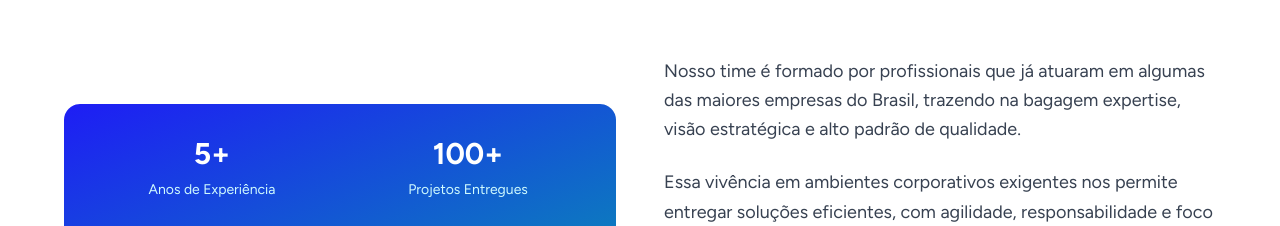
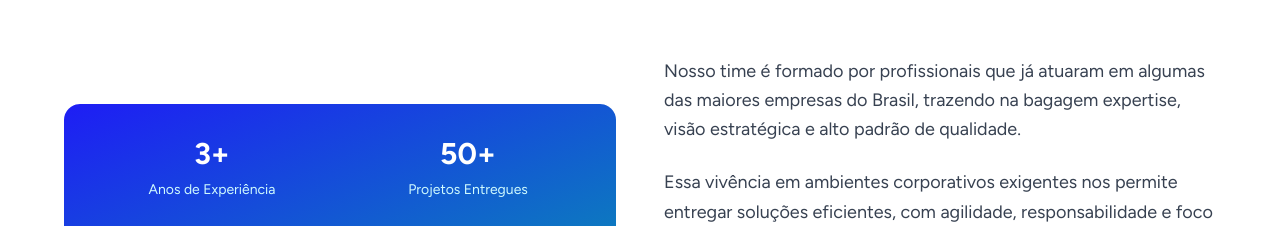
Before and after one commit to netunonetworking/netuno, a React (Vite) app: page /quem-somos in a window 1280 px wide. Shown: the part 1420-1646 px from the top of the page. Built offline with nearby package versions, Linux system fonts and the light colour scheme.

Commit message:
chore: quem somos update

```diff
--- a/client/global.css
+++ b/client/global.css
@@ -1,5 +1,5 @@
-@import url('https://fonts.googleapis.com/css2?family=Figtree:wght@300;400;500;600;700;800;900&display=swap');
-@import url('https://fonts.googleapis.com/css2?family=Poppins:wght@300;400;500;600;700;800;900&display=swap');
+@import url("https://fonts.googleapis.com/css2?family=Figtree:wght@300;400;500;600;700;800;900&display=swap");
+@import url("https://fonts.googleapis.com/css2?family=Figtree:wght@300;400;500;600;700;800;900&display=swap");
 
 @tailwind base;
 @tailwind components;
--- a/client/pages/quem-somos.tsx
+++ b/client/pages/quem-somos.tsx
@@ -108,13 +108,13 @@ const QuemSomos: React.FC = () => {
               <div className="bg-gradient-to-br from-[#1E1DF5] to-cyan-600 rounded-2xl p-8 text-white">
                 <div className="grid grid-cols-2 gap-6">
                   <div className="text-center">
-                    <div className="text-3xl font-bold mb-2">5+</div>
+                    <div className="text-3xl font-bold mb-2">3+</div>
                     <div className="text-cyan-100 text-sm">
                       Anos de Experiência
                     </div>
                   </div>
                   <div className="text-center">
-                    <div className="text-3xl font-bold mb-2">100+</div>
+                    <div className="text-3xl font-bold mb-2">50+</div>
                     <div className="text-cyan-100 text-sm">
                       Projetos Entregues
                     </div>
@@ -294,7 +294,11 @@ const QuemSomos: React.FC = () => {
             Entre em contato e vamos criar algo incrível juntos.
           </p>
           <a
-            href="/contato"
+            href={`https://wa.me/554196880856?text=${encodeURIComponent(
+              "Olá! Tenho algumas dúvidas sobre os serviços da Netuno. Poderia me ajudar?",
+            )}`}
+            target="_blank"
+            rel="noopener noreferrer"
             className="inline-block bg-white text-[#1E1DF5] px-10 py-4 rounded-xl font-bold hover:bg-blue-50 transition-all duration-300 shadow-xl hover:shadow-2xl hover:scale-105 border border-white/20"
           >
             Fale Conosco
```
